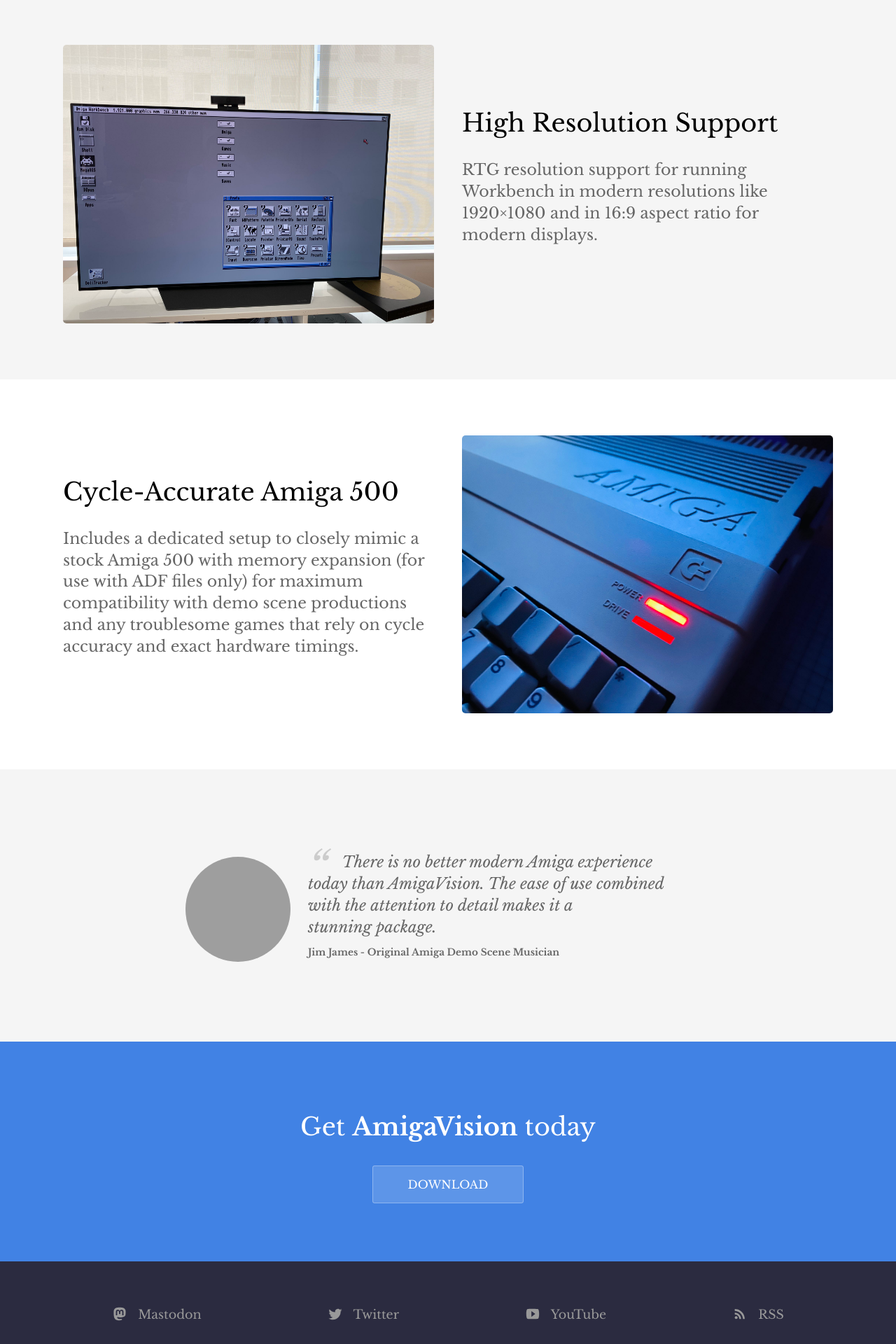
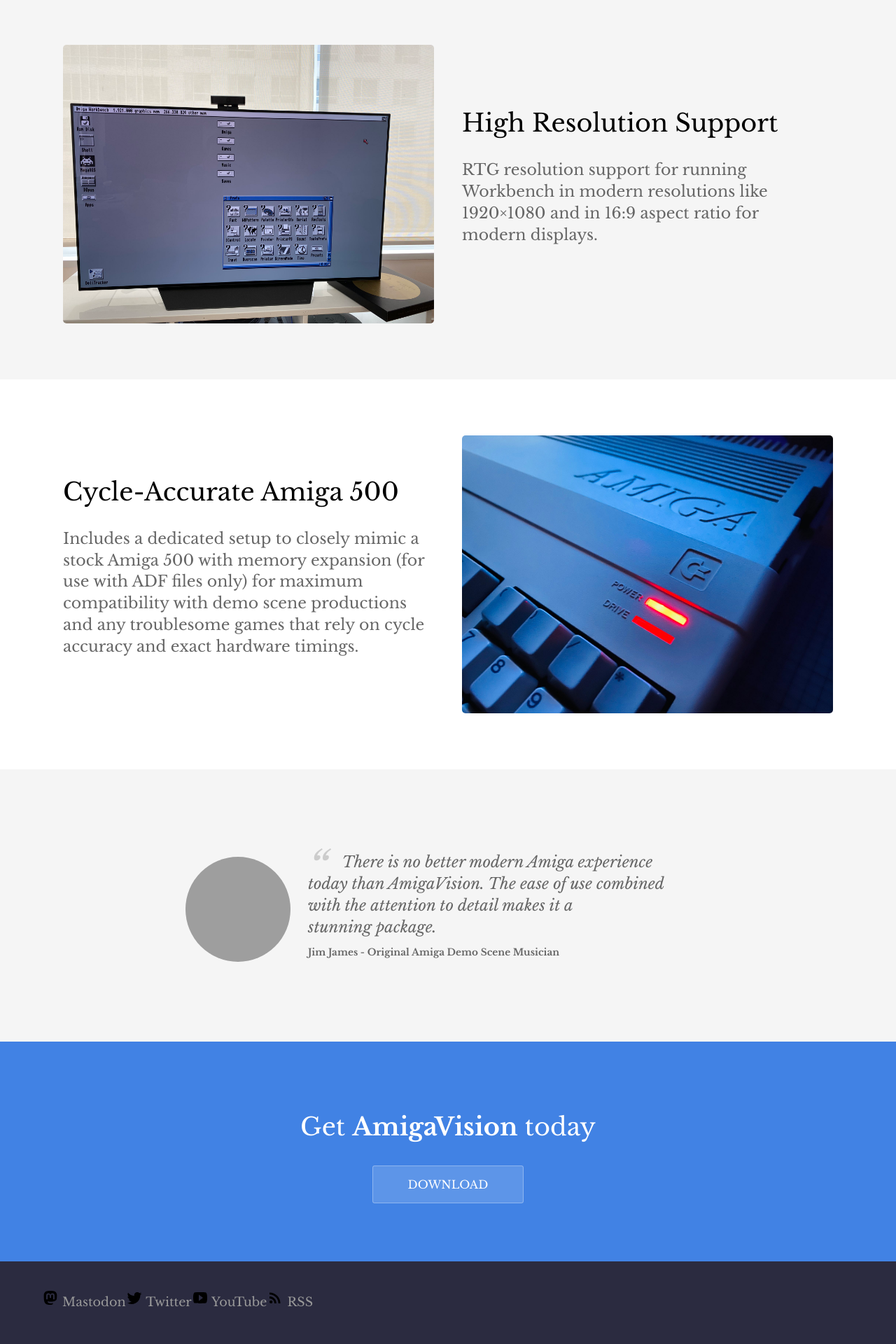
Before and after one commit to amigavision/amigavision.github.io, a Jekyll site: the page built from index.html, in a window 1280 px wide. Shown: the part 4480-6400 px from the top of the page at 70% size. Built offline with Jekyll 4.4.1, drawn with Linux system fonts in a browser that asks for light colours; grey boxes are pictures that could not be loaded.

Commit message:
No need for lists

```diff
--- a/_layouts/default.html
+++ b/_layouts/default.html
@@ -36,15 +36,13 @@
 			<div class="container">
 				<div class="footer-columns">
 					{% for column in site.data.footer %}
-					<ul class="footer-links">
 						{% for link in column.links %}
-							<li><a {% if link.new_window %}target="_blank"{% endif %} href="{% include relative-src.html src=link.link %}" {% if link.social_icon %}class="{{ link.social_icon }}-icon"{% endif %}>
+							<a {% if link.new_window %}target="_blank"{% endif %} href="{% include relative-src.html src=link.link %}" {% if link.social_icon %}class="{{ link.social_icon }}-icon"{% endif %}>
 								{% if link.social_icon %}
 									{% include social-icon.html icon=link.social_icon %}
 								{% endif %}
-								{{ link.name }}</a></li>
+								{{ link.name }}</a>
 						{% endfor %}
-					</ul>
 					{% endfor %}
 				</div>
 			</div>
```
